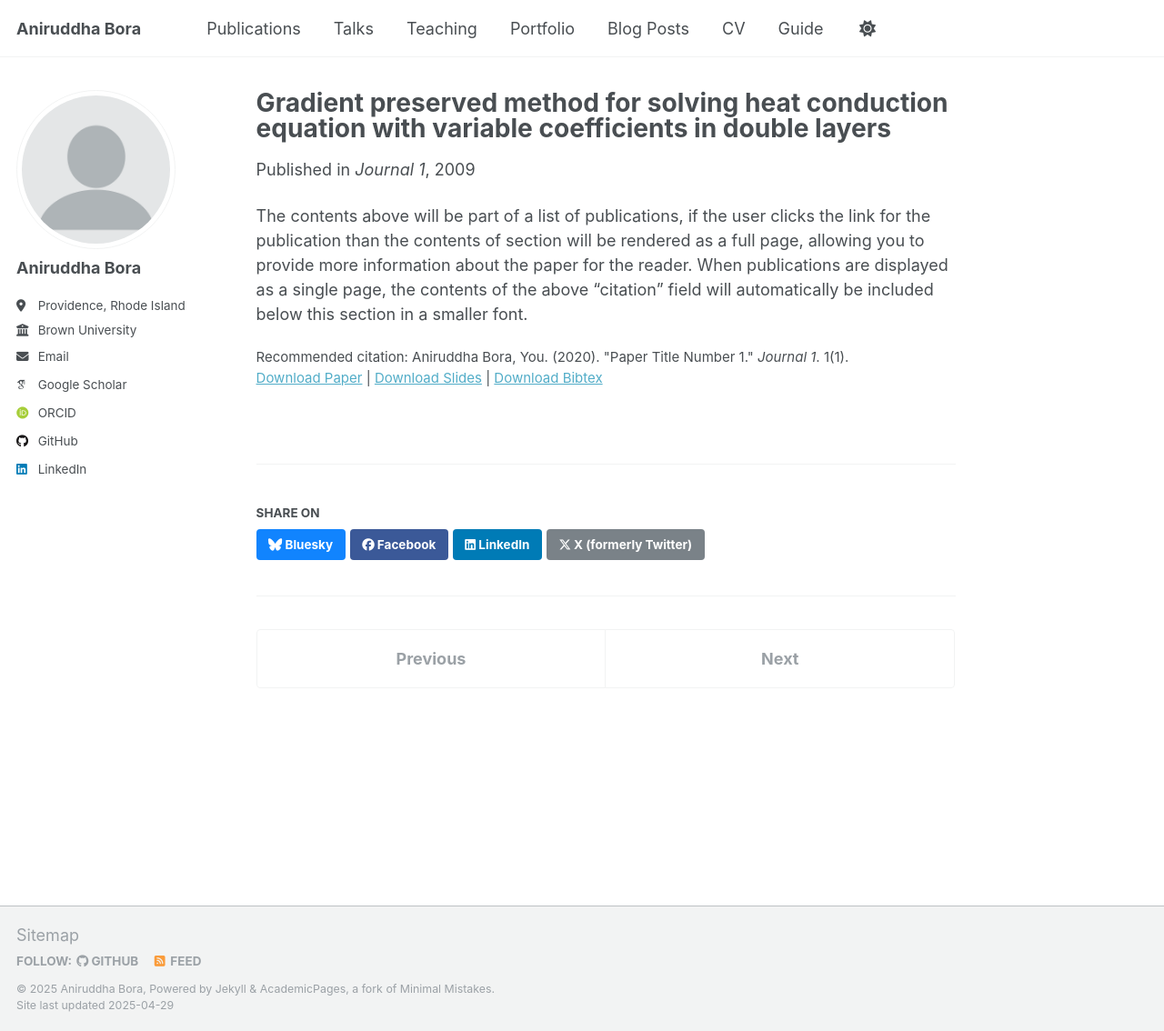
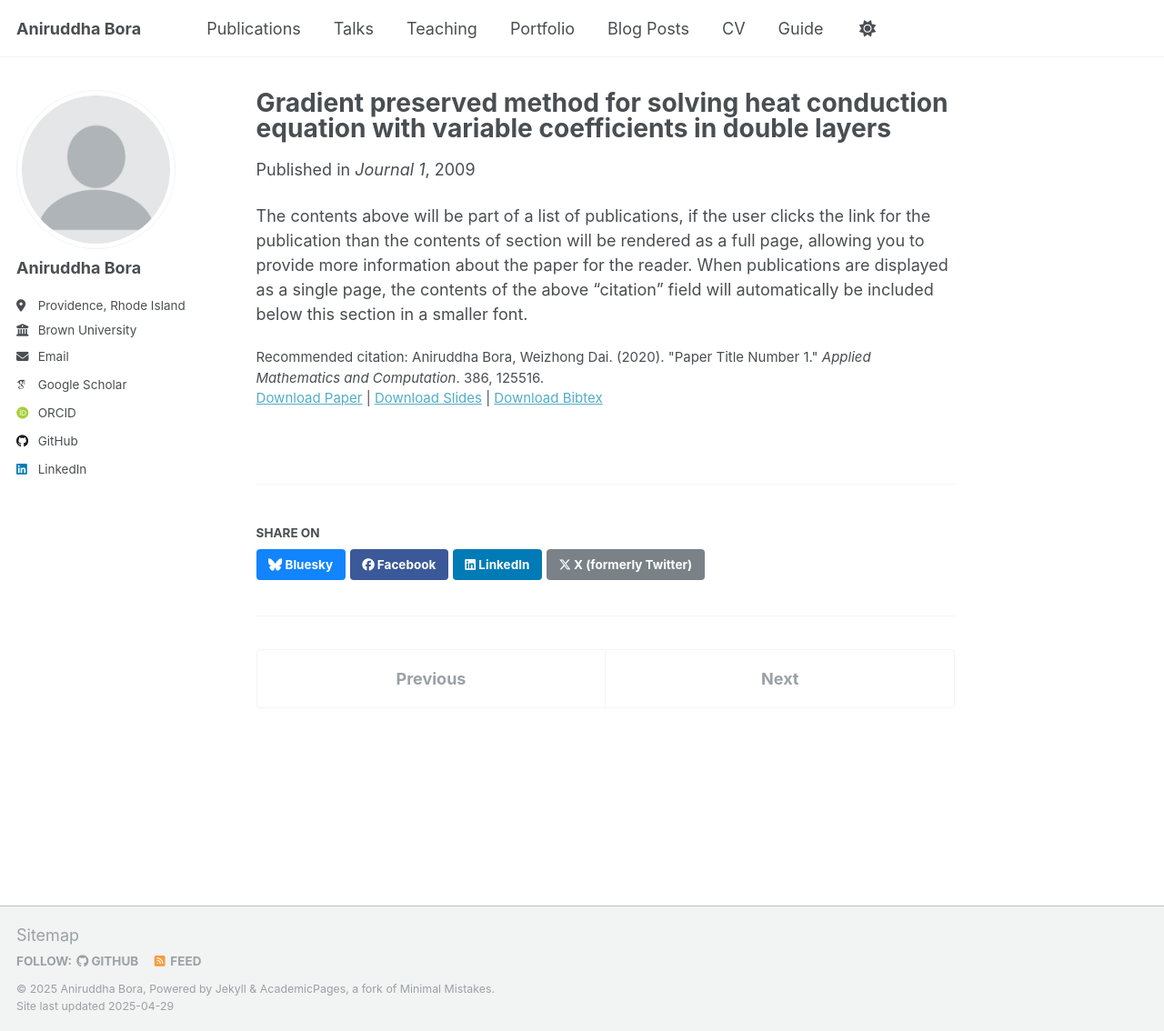
Before and after one commit to aniruddhabora/aniruddhabora.github.io, a Jekyll site: the page built from _publications/2009-10-01-paper-title-number-1.md, in a window 1280 px wide and 1134 px high. Shown: the whole window at 91% size. Built offline with Jekyll 4.4.1, drawn with Linux system fonts in a browser that asks for light colours; some web fonts are replaced.

Commit message:
Update 2009-10-01-paper-title-number-1.md

```diff
--- a/_publications/2009-10-01-paper-title-number-1.md
+++ b/_publications/2009-10-01-paper-title-number-1.md
@@ -9,6 +9,6 @@ venue: 'Journal 1'
 slidesurl: 'http://academicpages.github.io/files/slides1.pdf'
 paperurl: 'http://academicpages.github.io/files/paper1.pdf'
 bibtexurl: 'http://academicpages.github.io/files/bibtex1.bib'
-citation: 'Aniruddha Bora, You. (2020). &quot;Paper Title Number 1.&quot; <i>Journal 1</i>. 1(1).'
+citation: 'Aniruddha Bora, Weizhong Dai. (2020). &quot;Paper Title Number 1.&quot; <i>Applied Mathematics and Computation</i>. 386, 125516.'
 ---
 The contents above will be part of a list of publications, if the user clicks the link for the publication than the contents of section will be rendered as a full page, allowing you to provide more information about the paper for the reader. When publications are displayed as a single page, the contents of the above "citation" field will automatically be included below this section in a smaller font.
```
